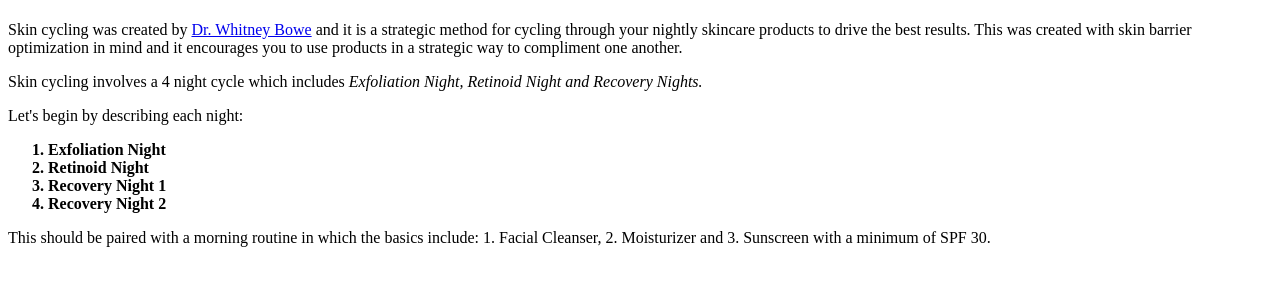
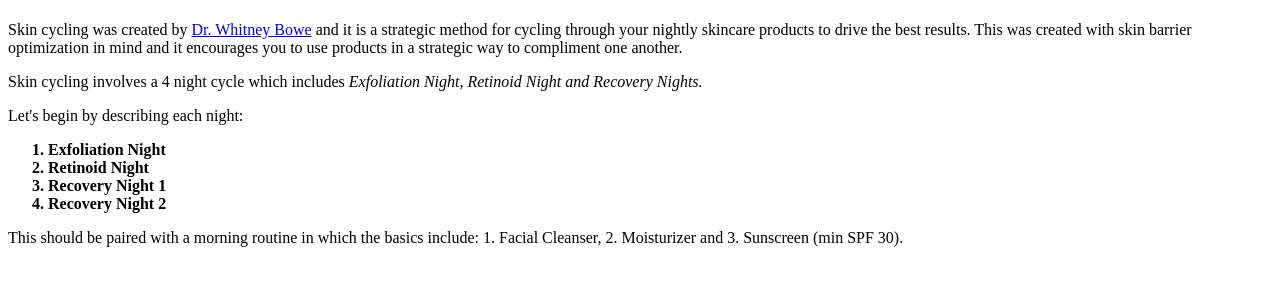
Before and after one commit to Mibo0419/Skincare, a plain HTML site: page index.html in a window 1280 px wide. Shown: the part 59-344 px from the top of the page. Drawn offline with Linux system fonts and the light colour scheme.

Commit message:
Update index.html

```diff
--- a/index.html
+++ b/index.html
@@ -26,7 +26,7 @@
             </ol>
             </b>
 
-            This should be paired with a morning routine in which the basics include: 1. Facial Cleanser, 2. Moisturizer and 3. Sunscreen with a minimum of SPF 30.
+            This should be paired with a morning routine in which the basics include: 1. Facial Cleanser, 2. Moisturizer and 3. Sunscreen (min SPF 30).
         </p>
 
     <!-- Find more information on skin cycling and cite Dr. Whiteney Bowe-->
```
